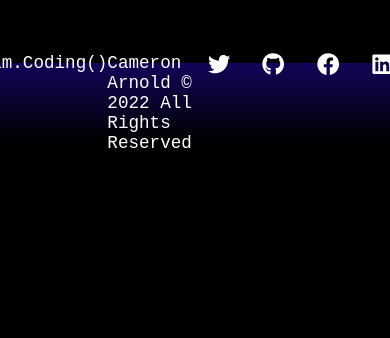
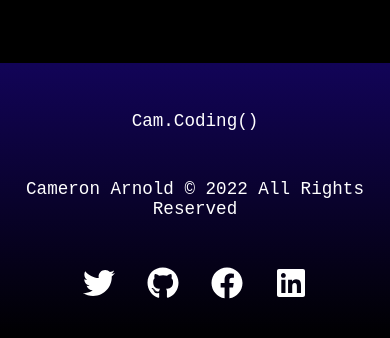
Before and after one commit to carnoldcoding/personal-website-old-2.0, a React (Create React App) app: page / in a window 390 px wide. Shown: the part 2845-3183 px from the top of the page. Before the commit the page ends 2998 px from the top, so only its background shows below. Built offline with nearby package versions, Linux system fonts and the light colour scheme; a web font is replaced by a local one.

Commit message:
Added mobile support

```diff
--- a/src/components/Footer/FooterStyles.js
+++ b/src/components/Footer/FooterStyles.js
@@ -14,12 +14,27 @@ export const FooterContainer = styled.div`
     }
 
     font-size: 1.1rem;
+
+    @media screen and (max-width: 700px){
+        height: auto;
+    }
 `
 
 export const FooterWrapper = styled.div`
     display: flex;
     flex: 1;
     justify-content: center;
+
+    @media screen and (max-width: 700px){
+        flex-direction: column;
+    }
+
+    * {
+        @media screen and (max-width: 700px){
+            margin-top: 1.5rem;
+            text-align: center;
+        }
+    }
 `
 
 export const FooterSubtitleWrapper = styled.p`
@@ -43,6 +58,9 @@ export const FooterIconWrapper = styled.div`
     flex-basis: 100%;
     display: flex;
     justify-content: center;
+    @media screen and (max-width: 700px){
+            margin-bottom: 2rem;
+    }
 `
 
 export const FooterIcon = styled.a`
@@ -57,4 +75,8 @@ export const FooterIcon = styled.a`
         color: var(--lightblue);
         cursor: pointer;
     }
+
+    @media screen and (max-width: 700px){
+        font-size: 2rem;
+    }
 `
```
